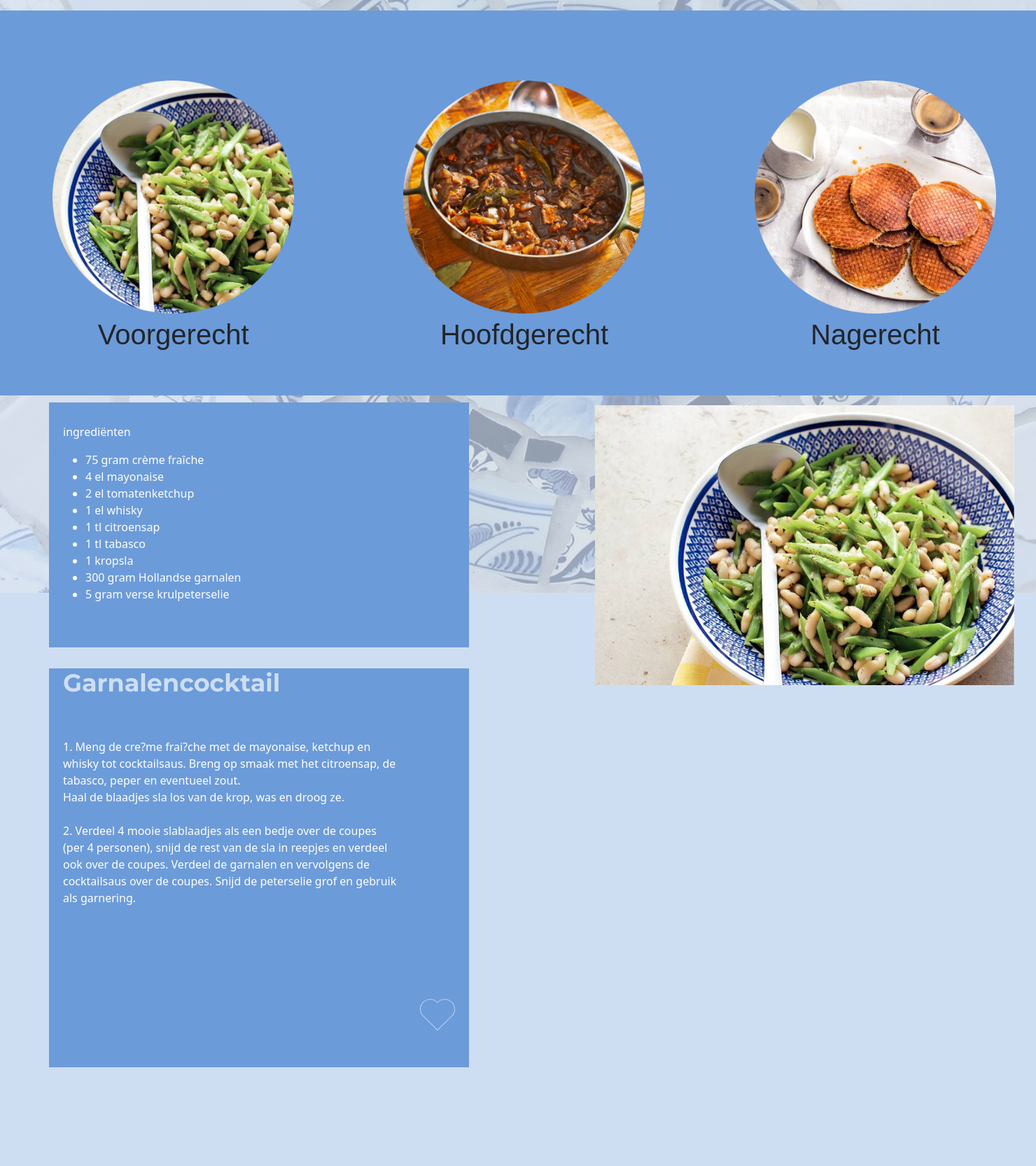
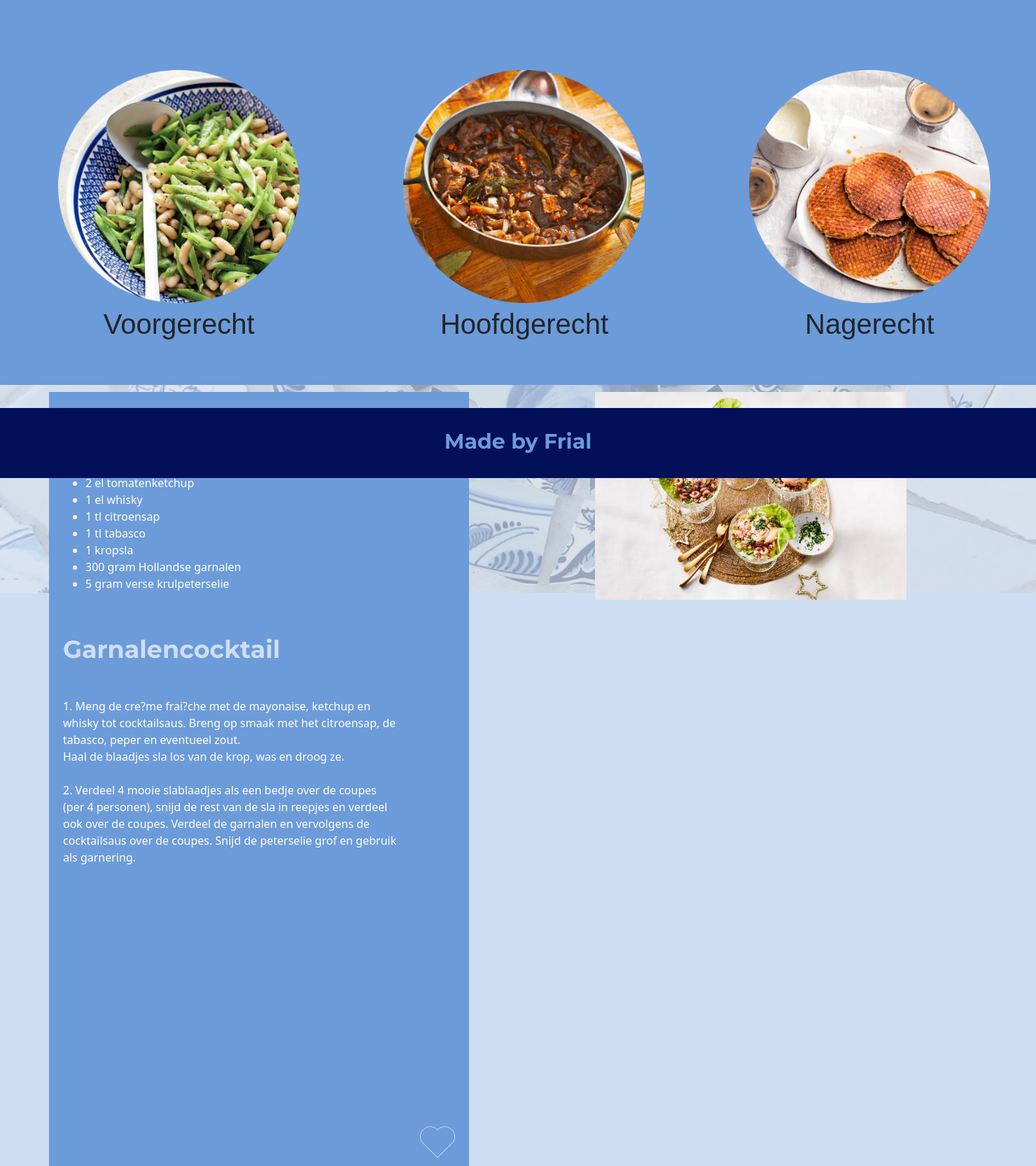
Before and after one commit to KunstEnMultimedia/project-blok-2-FrialS, a PHP site: page /receptpagina.php?id=9 in a window 1480 px wide. Shown: the part 117-1783 px from the top of the page at 70% size. Run offline with PHP 8.4, Linux system fonts and the light colour scheme; data comes from the database, SQL or seed files in the repository; some web fonts are replaced.

Commit message:
add all files

```diff
--- a/WEBSITE/website/websitedefinitief/receptpagina.php
+++ b/WEBSITE/website/websitedefinitief/receptpagina.php
@@ -63,6 +63,7 @@
   </nav>
     </header>
     <main>
+          <div class="container-fluid">
           <div class="row align-items-end">
             <div class="col">
             <img src="iconen/blotebilletjes.png" style="max-height: 384px;max-width:398px;">
@@ -78,6 +79,7 @@
             </div>
           </div>
         </div>
+        </div>
         <div class="ingredients">
           <p>ingrediënten</p>
           <ul>
@@ -89,12 +91,13 @@
           </ul>
         </div>
         <div class="gerecht-foto">
-          <img src="fotos-recipes/blotebilletjes.jpg" alt="">
+          <img src="fotos-recipes/<?= $recipe['image'] ?>" alt="">
         </div>
         <div class="text-box">
             <h1><?= $recipe['name'] ?></h1>
             <p>
-                <img class="img-fav" src="iconen/favorietensymbool.svg" width="30" height="30" alt="" loading="lazy">
+                <a href="favorieten.php">
+                <img class="img-fav" src="iconen/favorietensymbool.svg" width="30" height="30" alt="" loading="lazy"></a>
                 <?= nl2br($recipe['description']) ?></p>
                 <!-- <img src="iconen/favorieten.svg" width="30" height="30" alt="" loading="lazy"></p> -->
         </div>
--- a/WEBSITE/website/websitedefinitief/sass/layout/_footer.scss
+++ b/WEBSITE/website/websitedefinitief/sass/layout/_footer.scss
@@ -2,11 +2,12 @@ footer {
     background-color: $dark-color;
     height: 100px;
     width: 100%;
-    // position: fixed;
+    position: fixed;
     left: 0;
     bottom: 0;
     text-align: center;
-    p{
+
+    p {
         color: $light-color;
         font-family: $font-text;
         font-weight: bold;
--- a/WEBSITE/website/websitedefinitief/sass/main.css
+++ b/WEBSITE/website/websitedefinitief/sass/main.css
@@ -56,6 +56,7 @@ footer {
   background-color: #020F59;
   height: 100px;
   width: 100%;
+  position: fixed;
   left: 0;
   bottom: 0;
   text-align: center;
@@ -246,7 +247,7 @@ button {
   font-size: 35px;
   border-bottom: 50px solid #6C9BD9;
   position: relative;
-  bottom: 640px;
+  bottom: 570px;
 }
 
 .text-box p {
@@ -258,8 +259,8 @@ button {
   color: #ffffff;
   margin-top: 10px;
   position: relative;
-  bottom: 650px;
-  min-height: 520px;
+  bottom: 590px;
+  min-height: 720px;
 }
 
 .text-box p img {
@@ -267,7 +268,11 @@ button {
   width: 50px;
   height: 50px;
   position: relative;
-  top: 420px;
+  top: 660px;
+}
+
+.container-fluid .row {
+  padding-top: 0px;
 }
 
 .ingredients {
@@ -285,9 +290,10 @@ button {
 }
 
 .gerecht-foto img {
-  height: 400px;
+  max-height: 400px;
   padding-left: 850px;
   position: relative;
-  bottom: 346px;
+  bottom: 350px;
+  max-width: 1449px;
 }
 /*# sourceMappingURL=main.css.map */
--- a/WEBSITE/website/websitedefinitief/sass/pages/_home.scss
+++ b/WEBSITE/website/websitedefinitief/sass/pages/_home.scss
@@ -163,7 +163,7 @@ button {
         font-size: 35px;
         border-bottom: 50px solid $light-color;
         position: relative;
-        bottom: 640px;
+        bottom: 570px;
     }
 
     p {
@@ -175,16 +175,22 @@ button {
         color: #ffffff;
         margin-top: 10px;
         position: relative;
-        bottom: 650px;
-        min-height: 520px;
+        bottom: 590px;
+        min-height: 720px;
 
         img {
             margin-left: 510px;
             width: 50px;
             height: 50px;
             position: relative;
-            top: 420px;
+            top: 660px;
         }
+    }
+}
+
+.container-fluid {
+    .row {
+        padding-top: 0px;
     }
 }
 
@@ -204,10 +210,11 @@ button {
 
 .gerecht-foto {
     img {
-        height: 400px;
+        max-height: 400px;
         padding-left: 850px;
         position: relative;
-        bottom: 346px;
+        bottom: 350px;
+        max-width: 1449px;
     }
 }
 
```
Also changed, not shown: WEBSITE/website/websitedefinitief/fotos-recipes/snert.jpg (renamed from WEBSITE/website/websitedefinitief/fotos-recipes/snert.jpeg), 1 other file.
